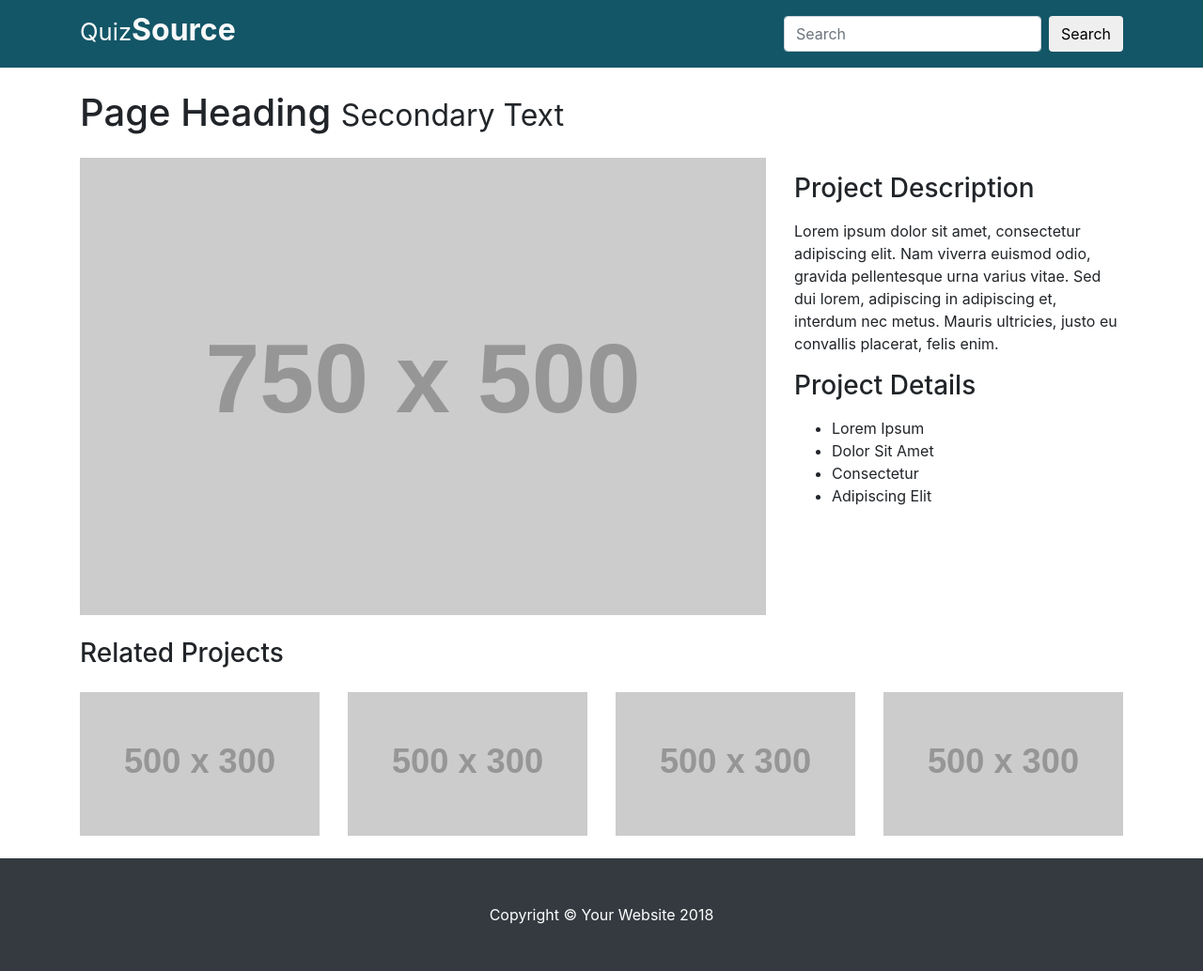
After one commit to kaushal-py/QuizSource, a Flask app: template templates/description.html in a window 1280 px wide. The commit adds this page. Shown: the whole page at 94% size. Run offline with Flask 2, Linux system fonts and the light colour scheme; the template is opened without the code that fills it, so the values that code supplies are empty; grey boxes labelled with a size stand in for pictures from a placeholder-image service; some libraries are stand-ins or nearby versions.

```diff
--- a/app.py
+++ b/app.py
@@ -8,3 +8,6 @@ def display_all():
 @app.route('/')
 def landing():
     return render_template("landing.html")
+
+if __name__ == "__main__":
+    app.run(debug=True)
--- a/templates/base.html
+++ b/templates/base.html
@@ -12,7 +12,7 @@
   </head>
   <body>
 
-    <nav class="navbar navbar-light" style="background-color: #4A33E8;">
+    <nav class="navbar navbar-light" style="background-color: #135667;">
       <div class="container">
         <a class="navbar-brand text-light" href="/"><h2><small>Quiz</small><strong>Source</strong></h2></a>
 
--- /dev/null
+++ b/templates/description.html
@@ -0,0 +1,77 @@
+{% extends 'base.html' %}
+
+{% block content%}
+<!-- Page Content -->
+<div class="container">
+
+    <!-- Portfolio Item Heading -->
+    <h1 class="my-4">Page Heading
+      <small>Secondary Text</small>
+    </h1>
+
+    <!-- Portfolio Item Row -->
+    <div class="row">
+
+      <div class="col-md-8">
+        <img class="img-fluid" src="http://placehold.it/750x500" alt="">
+      </div>
+
+      <div class="col-md-4">
+        <h3 class="my-3">Project Description</h3>
+        <p>Lorem ipsum dolor sit amet, consectetur adipiscing elit. Nam viverra euismod odio, gravida pellentesque urna varius vitae. Sed dui lorem, adipiscing in adipiscing et, interdum nec metus. Mauris ultricies, justo eu convallis placerat, felis enim.</p>
+        <h3 class="my-3">Project Details</h3>
+        <ul>
+          <li>Lorem Ipsum</li>
+          <li>Dolor Sit Amet</li>
+          <li>Consectetur</li>
+          <li>Adipiscing Elit</li>
+        </ul>
+      </div>
+
+    </div>
+    <!-- /.row -->
+
+    <!-- Related Projects Row -->
+    <h3 class="my-4">Related Projects</h3>
+
+    <div class="row">
+
+      <div class="col-md-3 col-sm-6 mb-4">
+        <a href="#">
+          <img class="img-fluid" src="http://placehold.it/500x300" alt="">
+        </a>
+      </div>
+
+      <div class="col-md-3 col-sm-6 mb-4">
+        <a href="#">
+          <img class="img-fluid" src="http://placehold.it/500x300" alt="">
+        </a>
+      </div>
+
+      <div class="col-md-3 col-sm-6 mb-4">
+        <a href="#">
+          <img class="img-fluid" src="http://placehold.it/500x300" alt="">
+        </a>
+      </div>
+
+      <div class="col-md-3 col-sm-6 mb-4">
+        <a href="#">
+          <img class="img-fluid" src="http://placehold.it/500x300" alt="">
+        </a>
+      </div>
+
+    </div>
+    <!-- /.row -->
+
+  </div>
+  <!-- /.container -->
+
+  <!-- Footer -->
+  <footer class="py-5 bg-dark">
+    <div class="container">
+      <p class="m-0 text-center text-white">Copyright &copy; Your Website 2018</p>
+    </div>
+    <!-- /.container -->
+  </footer>
+
+{% endblock %}
```
Also changed, not shown: templates/landing.html (+79 -14 lines), templates/boilerplate.html (renamed from templates/all-temp.html).
